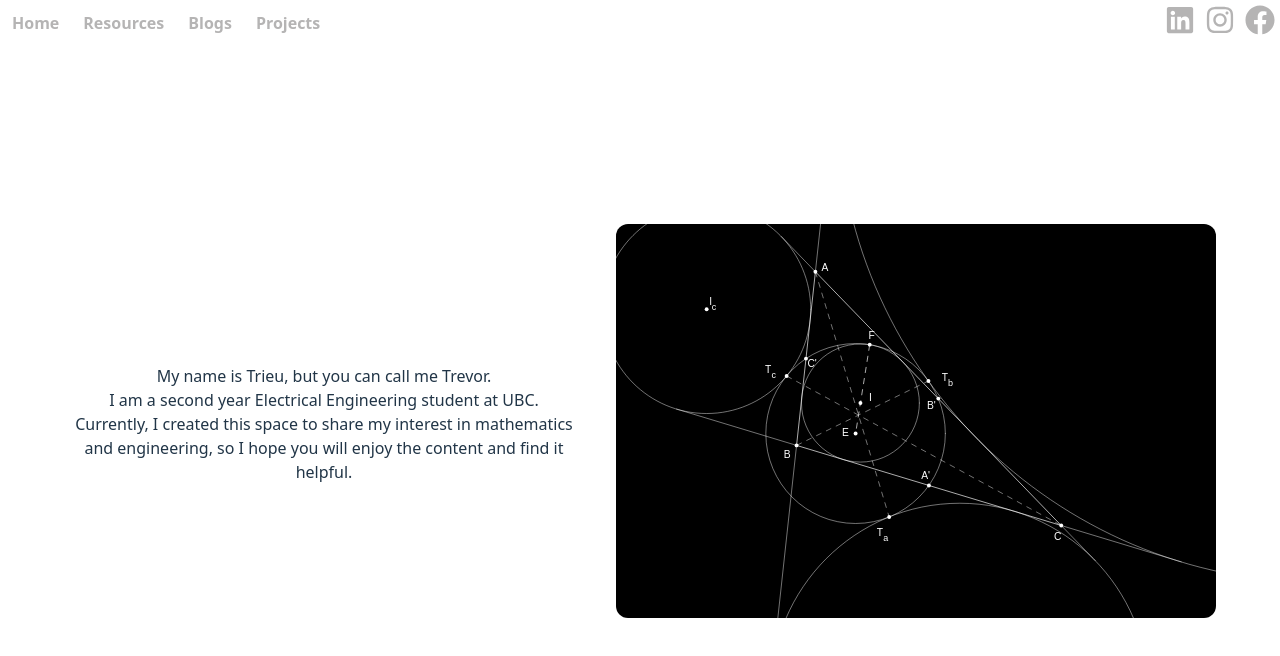
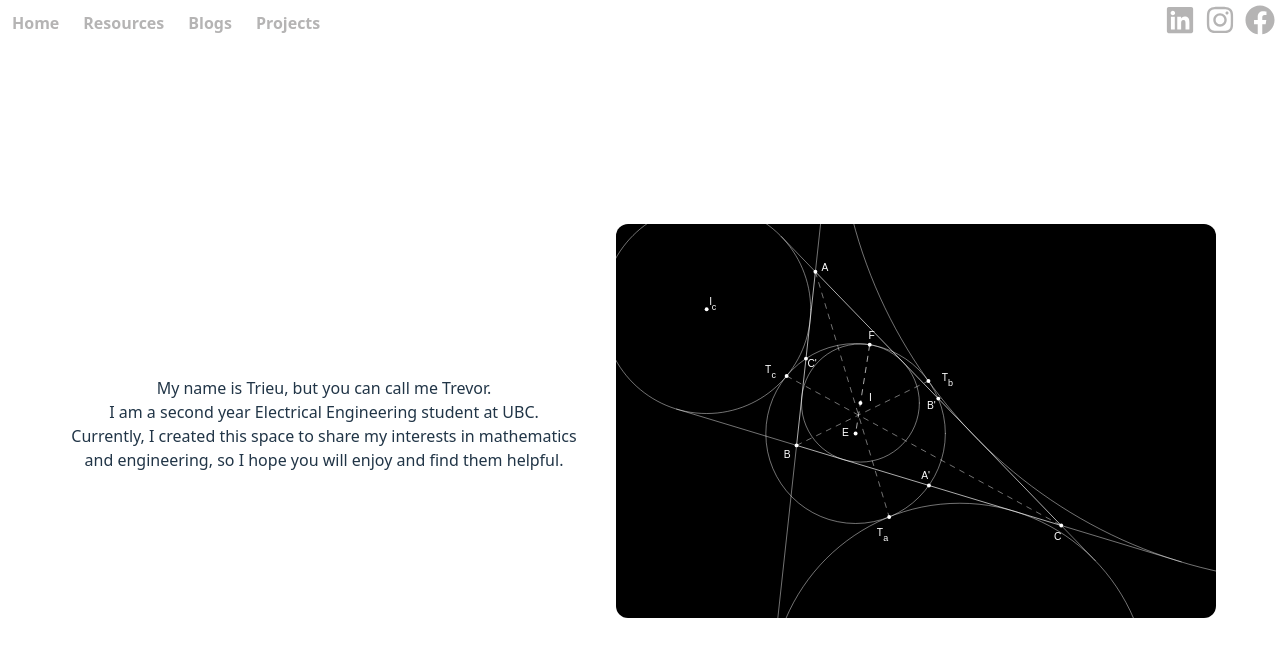
Before and after one commit to ttrieu2025/personal-website, a React (Vite) app: page / in a window 1280 px wide. Shown: the top 656 px of the page. Built offline with nearby package versions, Linux system fonts and the light colour scheme.

Commit message:
Update Home component introduction text

```diff
--- a/src/Pages/Home.jsx
+++ b/src/Pages/Home.jsx
@@ -6,7 +6,7 @@ function Home() {
           <p>
             My name is Trieu, but you can call me Trevor.<br />
             I am a second year Electrical Engineering student at UBC.<br />
-            Currently, I created this space to share my interest in mathematics and engineering, so I hope you will enjoy the content and find it helpful.
+            Currently, I created this space to share my interests in mathematics and engineering, so I hope you will enjoy and find them helpful.
           </p>
         </div>
 
```
